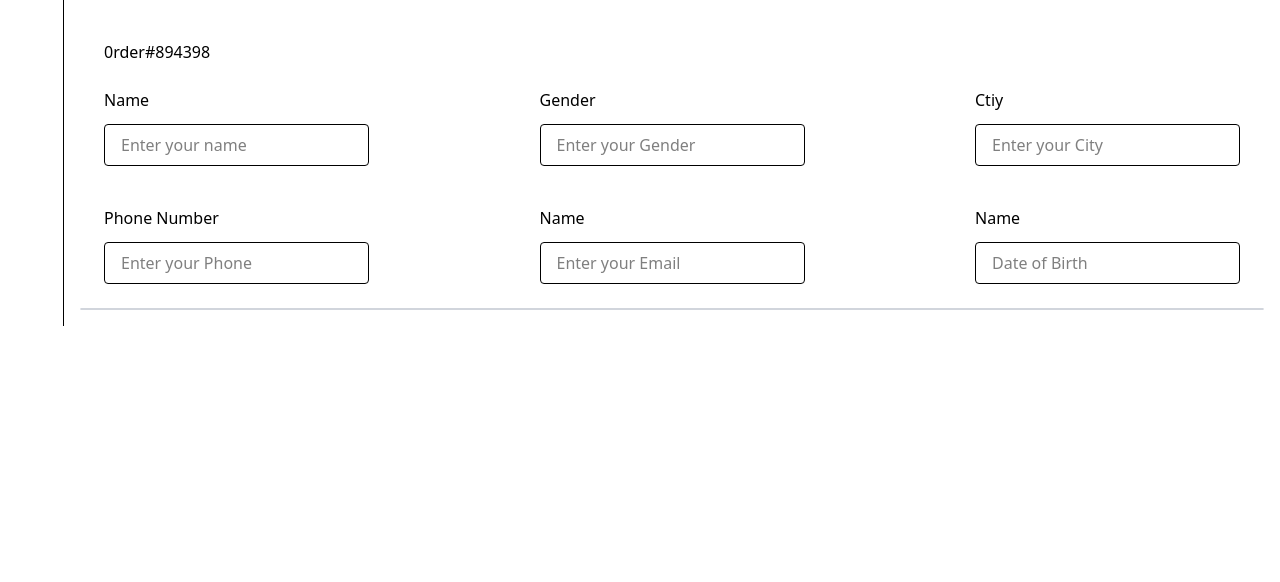
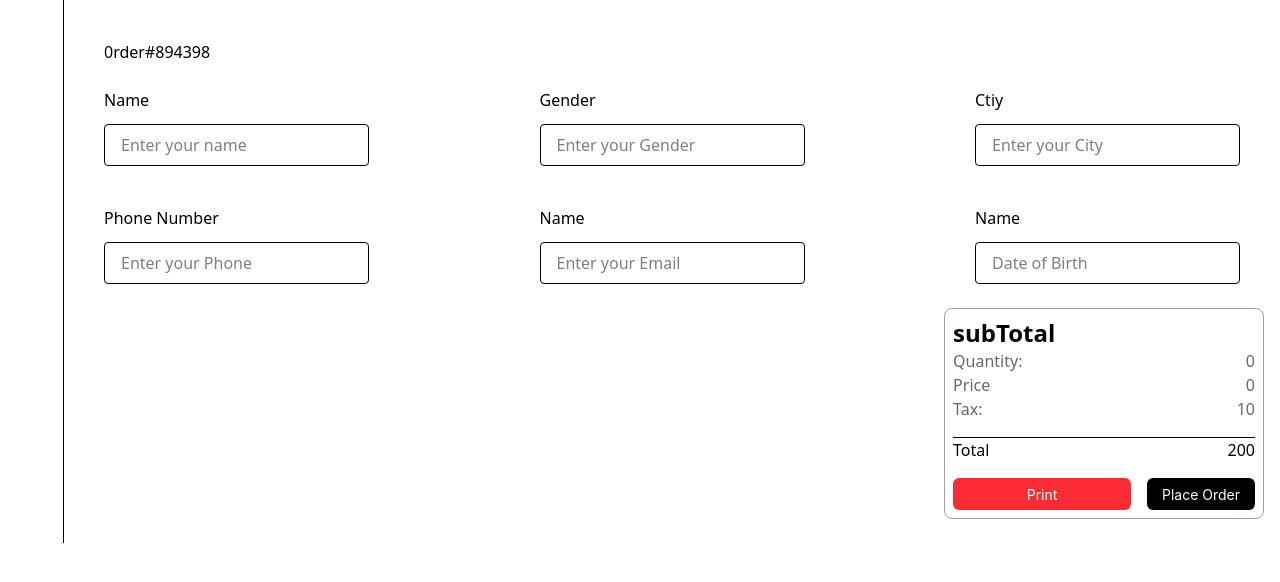
Before and after one commit to naveenkumar13-gif/pos, a Next.js app: page /productInfo in a window 1280 px wide. Shown: the top 582 px of the page. Built offline with nearby package versions, Linux system fonts and the light colour scheme.

Commit message:
feat: enhance cart functionality and UI components with new features and styling

```diff
--- a/src/app/layout.tsx
+++ b/src/app/layout.tsx
@@ -1,7 +1,6 @@
 import type { Metadata } from "next";
 import { Roboto, Inter } from "next/font/google";
 import "./globals.css";
-
 
 const roboto = Roboto({
   variable: "--font-roboto",
--- a/src/app/productInfo/page.tsx
+++ b/src/app/productInfo/page.tsx
@@ -1,8 +1,11 @@
 "use client";
 import Aside from "@/components/aside";
+import Button from "@/components/button";
 
 import ProductForm from "@/components/productForm";
 import useCartStore from "@/store/useCart";
+import { faXmark } from "@fortawesome/free-solid-svg-icons";
+import { FontAwesomeIcon } from "@fortawesome/react-fontawesome";
 import Image from "next/image";
 import React, { useState } from "react";
 
@@ -15,27 +18,62 @@ export default function ProductInfo() {
       <div className="flex-1  ">
         <main className="flex flex-col justify-between !p-4 ">
           <ProductForm />
-          <div>
-            <div className="border border-gray-300 p-4 rounded   ">
+          <div className="   gap-4 flex  justify-between">
+            <div className="w-[80%]">
               {cart.map((item) => (
-                <div key={item.id} className="flex items-center   gap-2 !mb-4 ">
-                  <Image
-                    src={item.img || "placeholder.png"}
-                    alt={item.title}
-                    width={50}
-                    height={50}
-                  />
-
-                  <h3 className="text-lg font-semibold">{item.title}</h3>
-                  <p className="text-gray-600">₹{item.price}</p>
-                  <p>Quantity: {item.quantity}</p>
-
-                  {/* <div className="flex  items-center justify-between "></div> */}
+                <div
+                  key={item.id}
+                  className="border border-gray-400 bg-[F4F4F4] flex  items-center justify-between !p-2 !mb-2 rounded-lg "
+                >
+                  <div>
+                    <Image
+                      src={item.img ?? "/placeholder.png"}
+                      alt={item.title}
+                      width={100}
+                      height={100}
+                    />
+                  </div>
+                  <h1>{item.title}</h1>
+                  <p>{item.price}</p>
+                  <p>{item.quantity}</p>
+                  <span>
+                    <FontAwesomeIcon
+                      icon={faXmark}
+                      className="cursor-pointer"
+                    />
+                  </span>
                 </div>
               ))}
             </div>
-            <div>
 
+            <div className="border border-gray-400 bg-[F4F4F4] !p-2 !mb-2 rounded-lg  w-[30%] h-fit ">
+              <h1 className="font-bold text-2xl">subTotal</h1>
+              <div>
+                <div className="flex  items-center justify-between text-[#686868]">
+                  <p>Quantity:</p>
+                  <span>{0}</span>
+                </div>
+              <div className="flex  items-center justify-between text-[#686868]">
+                  <p>Price</p>
+                  <span>{0}</span>
+                </div>
+              <div className="flex  items-center justify-between text-[#686868]">
+                  <p>Tax:</p>
+                  <span>10</span>
+                </div>
+                <div className="flex  items-center justify-between border-t !my-4">
+                  <h2>Total</h2>
+                  <p>200</p>
+                </div>
+                <div className="flex gap-4">
+                  <Button className="!bg-red-500 !text-white   hover:bg-red-600 transition flex-1">
+                    Print
+                  </Button>
+                  <Button className="!bg-black !text-white transition">
+                    Place Order
+                  </Button>
+                </div>
+              </div>
             </div>
           </div>
         </main>
--- a/src/components/orderItem/index.tsx
+++ b/src/components/orderItem/index.tsx
@@ -28,12 +28,7 @@ function OrderItem() {
           className="flex !items-center justify-between  gap-2 !mb-4 "
         >
           <div>
-            <Image
-              src={item.img || "placeholder.png"}
-              alt={item.title}
-              width={50}
-              height={50}
-            />
+            <Image src={item.img} alt={item.title} width={50} height={50} />
           </div>
           <div className="flex flex-col items-center ">
             <h3 className="text-lg font-semibold">{item.title}</h3>
--- a/src/components/productItem/index.tsx
+++ b/src/components/productItem/index.tsx
@@ -5,6 +5,7 @@ import Image from "next/image";
 import { FontAwesomeIcon } from "@fortawesome/react-fontawesome";
 import { faStar } from "@fortawesome/free-solid-svg-icons";
 import useCartStore from "@/store/useCart";
+import { message } from "antd";
 
 const menuItems = [
   {
@@ -57,8 +58,29 @@ const menuItems = [
   },
 ];
 
+type MenuItem = {
+  id: number;
+  title: string;
+  price: number;
+  desc: string;
+  img: typeof product;
+  rating: number;
+};
+
 function ProductItem() {
   const { addToCart } = useCartStore();
+
+  const handleAddToCart = (item: MenuItem) => {
+    const newItem = {
+      id: item.id,
+      title: item.title,
+      price: item.price,
+      quantity: 1,
+      img: item.img.src,
+    };
+
+    addToCart(newItem);
+  };
   return (
     <div className=" grid grid-cols-3 gap-4">
       {menuItems.map((item, index) => (
@@ -86,15 +108,7 @@ function ProductItem() {
               </div>
               <Button
                 className="!bg-red-500 !text-white  !rounded-full hover:bg-red-600 transition"
-                onClick={() =>
-                  addToCart({
-                    id: item.id,
-                    title: item.title,
-                    price: item.price,
-                    quantity: 1,
-                    img: item.img.src,
-                  })
-                }
+                onClick={() => handleAddToCart(item)}
               >
                 Add to Cart
               </Button>
--- a/src/store/useCart.tsx
+++ b/src/store/useCart.tsx
@@ -74,14 +74,16 @@
 
 // export default useCartStore;
 
+import { p } from "framer-motion/m";
 import { create } from "zustand";
+import { persist } from "zustand/middleware";
 
 interface CartItem {
   id: number;
   title: string;
   price: number;
   quantity: number;
-  img?: string;
+  img: string;
 }
 type CartState = {
   cart: CartItem[];
@@ -93,7 +95,9 @@ type CartState = {
   totalPrice: () => number;
 };
 
-const useCartStore = create<CartState>((set, get) => ({
+const useCartStore = create<CartState>()(
+  persist(
+    (set, get) => ({
       cart: [],
       addToCart: (item) => {
         const { cart } = get();
@@ -142,6 +146,11 @@ const useCartStore = create<CartState>((set, get) => ({
         const { cart } = get();
         return cart.reduce((acc, item) => acc + item.price * item.quantity, 0);
       },
-}));
+    }),
+    {
+      name: "cart-storage",
+    }
+  )
+);
 
 export default useCartStore;
```
Lines whose indentation alone changed are shown as unchanged.
